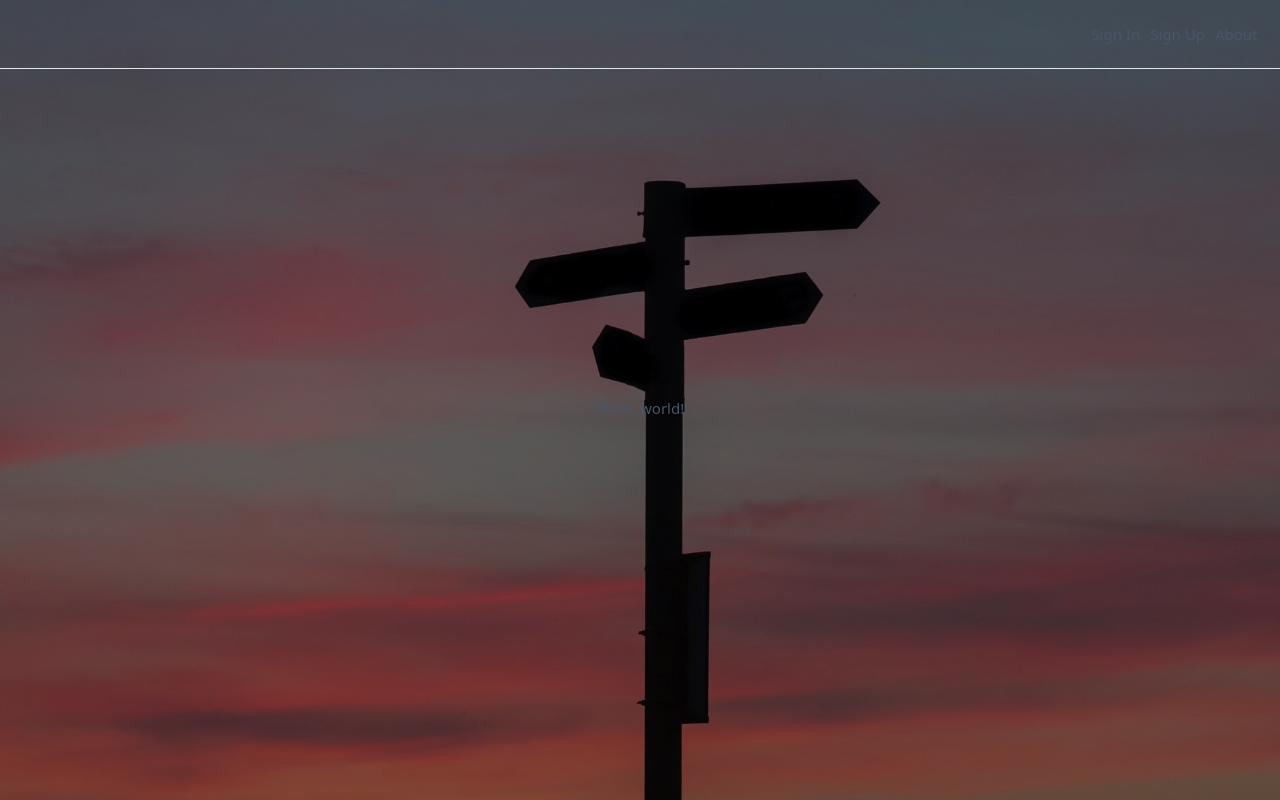
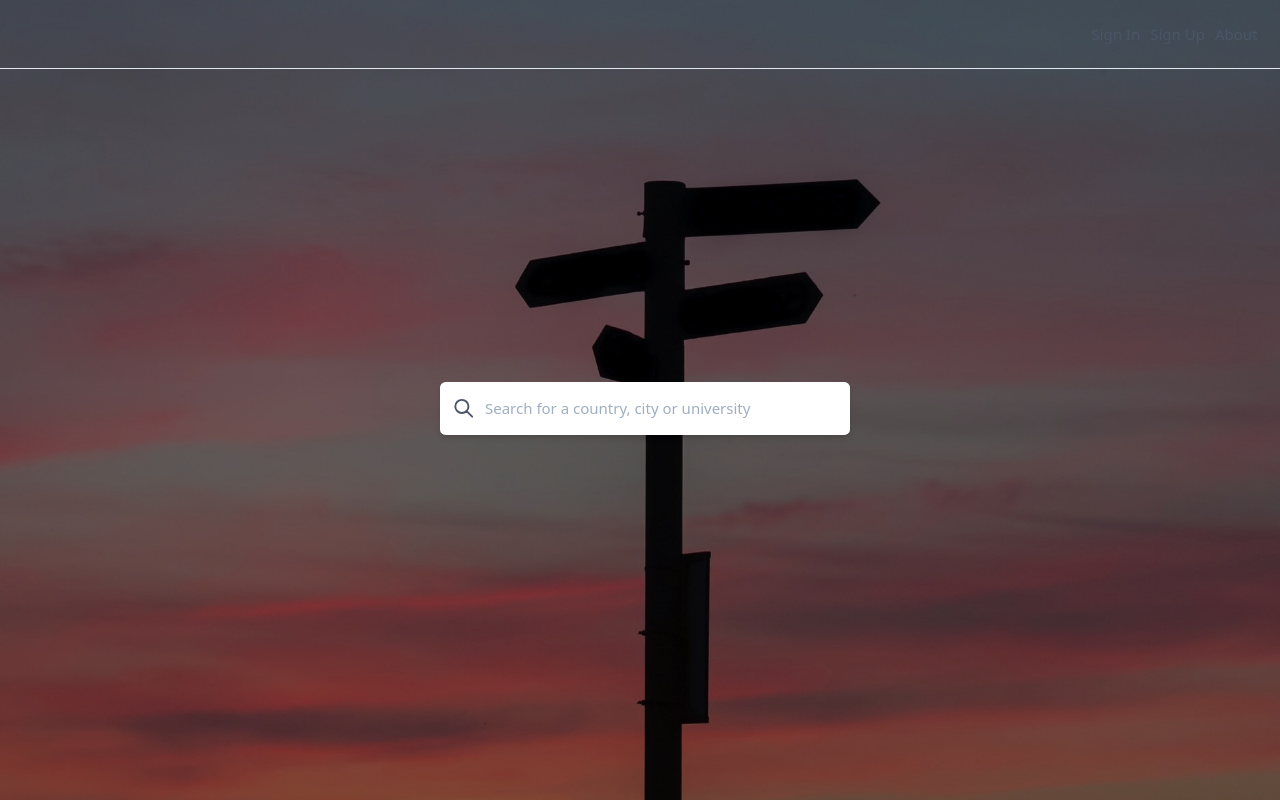
Before and after one commit to fatihcandev/guidemus, a Next.js app: page / in a window 1280 px wide. Built offline with nearby package versions, Linux system fonts and the light colour scheme.

Commit message:
add search input component

```diff
--- a/pages/index.js
+++ b/pages/index.js
@@ -1,8 +1,9 @@
 import LandingLayout from '../components/landing-layout'
+import LandingSearch from '../components/landing-search'
 
 const Index = () => (
   <LandingLayout>
-    <div className="self-center">Hello, world!</div>
+    <LandingSearch />
   </LandingLayout>
 )
 
```
